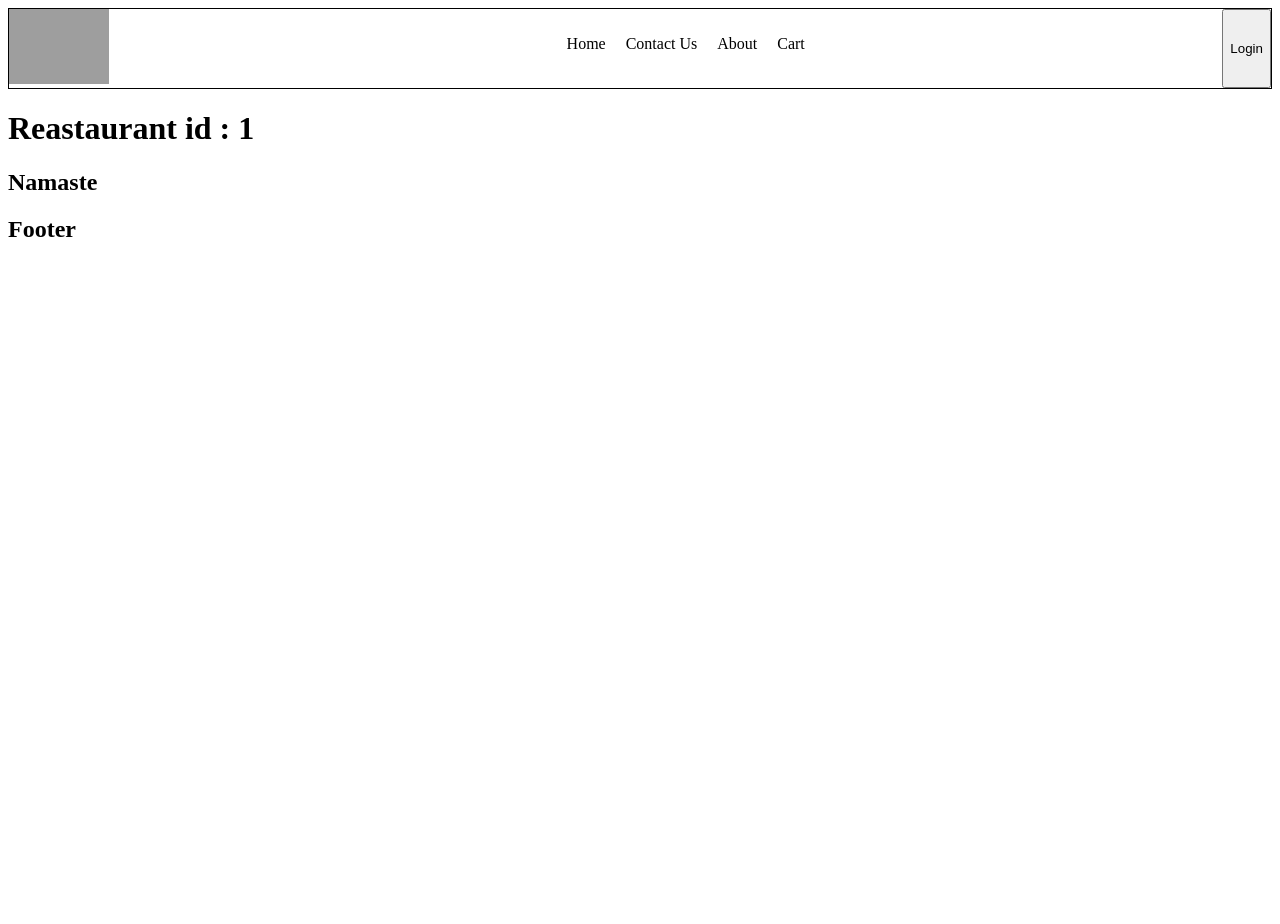
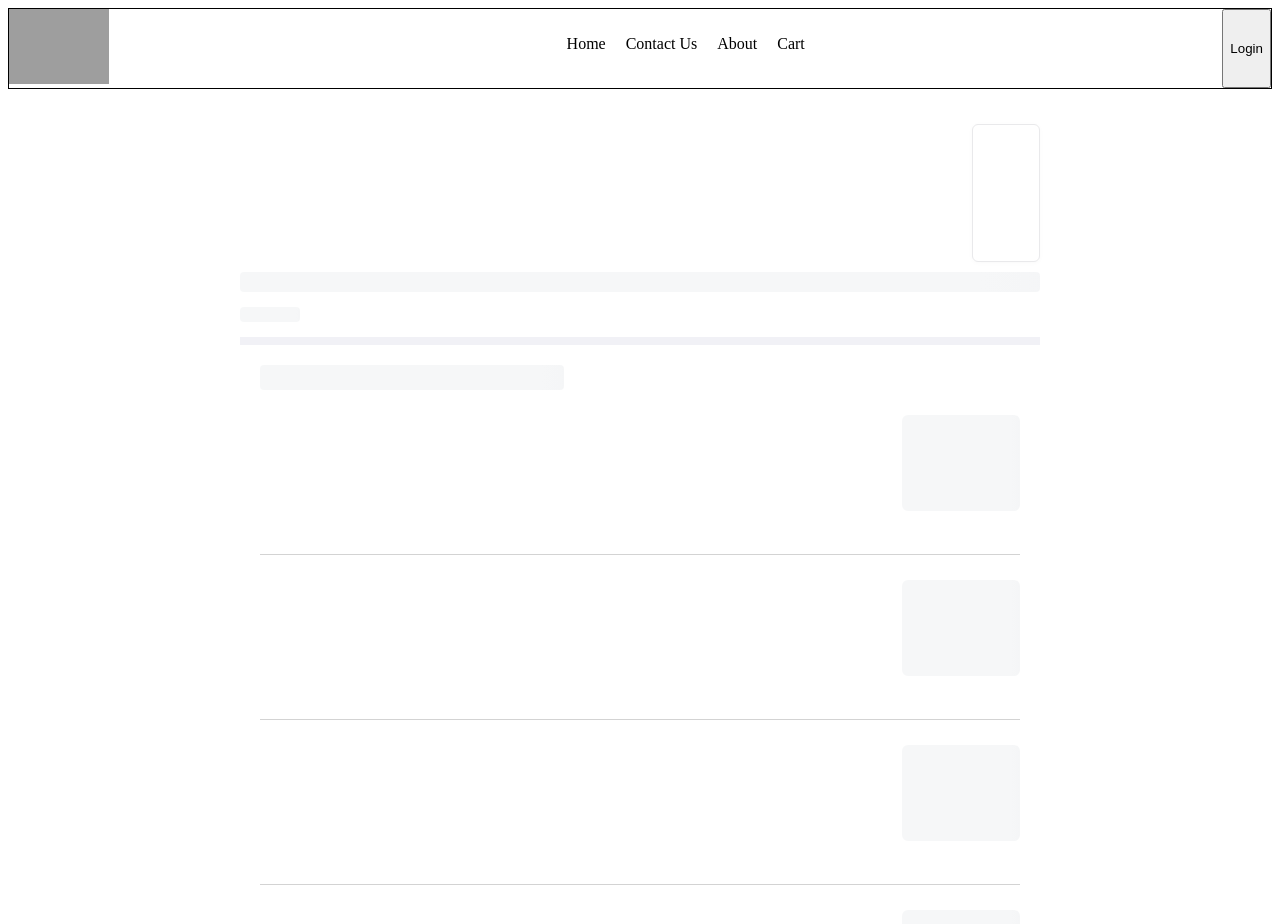
Before and after one commit to dynamo134/FoodExpress, a React (Vite) app: page /restaurant/1 in a window 1280 px wide. Shown: the top 924 px of the page. Before the commit the page ends 800 px from the top, so only its background shows below. Built offline with nearby package versions, Linux system fonts and the light colour scheme; no server answers; grey boxes are pictures that could not be loaded.

Commit message:
Added shimmer for the Restaurant Menu

```diff
--- a/src/App.css
+++ b/src/App.css
@@ -358,3 +358,159 @@
     width: 100%;
   }
 }
+
+
+/* Shimmer animation */
+@keyframes shimmer {
+  0% {
+    background-position: -200% 0;
+  }
+
+  100% {
+    background-position: 200% 0;
+  }
+}
+
+/* Base shimmer effect */
+.shimmer-menu-animate {
+  background: linear-gradient(90deg, #f6f7f8 25%, #edeef1 50%, #f6f7f8 75%);
+  background-size: 200% 100%;
+  animation: shimmer 1.5s infinite linear;
+  border-radius: 4px;
+}
+
+/* Menu container */
+.menu-conatiner {
+  max-width: 800px;
+  margin: 20px auto 0;
+  padding: 15px;
+}
+
+/* Header shimmer */
+.shimmer-menu-header {
+  display: flex;
+  justify-content: space-between;
+  margin-bottom: 10px;
+}
+
+/* Menu section */
+.menu {
+  width: calc(100% - 120px);
+}
+
+.menu div {
+  height: 16px;
+  width: 100%;
+  margin-bottom: 8px;
+}
+
+/* Rating shimmer */
+.rating {
+  border: 1px solid #e9e9eb;
+  box-shadow: 0 1px 5px #f9f9f9;
+  border-radius: 6px;
+  text-align: center;
+  padding: 8px;
+  max-width: 100px;
+  float: right;
+}
+
+.shimmer-rating-box {
+  width: 50px;
+  height: 20px;
+}
+
+/* Menu price shimmer */
+.menu-price {
+  display: flex;
+  gap: 25px;
+  margin-bottom: 15px;
+}
+
+.shimmer-menu-price {
+  width: 60px;
+  height: 15px;
+}
+
+/* Menu info shimmer */
+.menu-info {
+  display: flex;
+  gap: 5px;
+  margin-bottom: 15px;
+}
+
+.shimmer-menu-info {
+  width: 100%;
+  height: 20px;
+}
+
+/* Menu border */
+.menu-border {
+  border-top: 8px solid #f1f1f6;
+}
+
+/* Category section */
+.category-conatiner {
+  margin: 20px;
+}
+
+.category-header {
+  display: flex;
+  align-items: center;
+  justify-content: space-between;
+  cursor: pointer;
+}
+
+.shimmer-category-header {
+  width: 40%;
+  height: 25px;
+}
+
+/* Item container shimmer */
+.item-container {
+  padding: 25px 0;
+  border-bottom: 0.5px solid #d3d3d3;
+  display: flex;
+  justify-content: space-between;
+}
+
+/* Item info shimmer */
+.item-info {
+  display: flex;
+  flex-direction: column;
+  gap: 5px;
+  max-width: calc(100% - 144px);
+}
+
+.shimmer-item-info div {
+  width: 100%;
+  height: 14px;
+}
+
+/* Item image shimmer */
+.item-img {
+  position: relative;
+  height: 114px;
+}
+
+.shimmer-item-img {
+  width: 118px;
+  height: 96px;
+  border-radius: 6px;
+}
+
+/* Button shimmer */
+.item-img button {
+  bottom: 5%;
+  position: absolute;
+  left: 11%;
+  padding: 7px 32px;
+  box-shadow: 0 3px 8px #e9e9eb;
+  border-radius: 4px;
+  background-color: #fff;
+  border: none;
+  font-weight: 600;
+  cursor: pointer;
+  width: 70px;
+  height: 30px;
+}
--- a/src/components/Body.jsx
+++ b/src/components/Body.jsx
@@ -1,7 +1,7 @@
 import RestaurantCard from "./RestaurantCard";
 import restaurantList from "../utils/mockData";
 import { useState, useEffect } from "react";
-import ShimmerUI from "./ShimmerUI";
+import { ResCardShimmer } from "./ShimmerUI";
 
 const Body = () => {
   const [filteredRestList, setFilteredRestList] = useState([]);
@@ -53,7 +53,7 @@ const Body = () => {
   //if restList is empty => shimmer UI
   // if restourant list is not empty => Actual Data UI
   return filteredRestList.length == 0 ? (
-    <ShimmerUI />
+    <ResCardShimmer />
   ) : (
     <>
       <div className="search-container">
--- a/src/components/RestaurantMenu.jsx
+++ b/src/components/RestaurantMenu.jsx
@@ -1,10 +1,10 @@
 import React, { useEffect } from "react";
 import { useParams } from "react-router-dom";
-import Shimmer from "./ShimmerUI";
+import { ResMenuShimmer, ResCardShimmer } from "./ShimmerUI";
 export const RestaurantMenu = () => {
   const [restaurantData, setRestaurantData] = React.useState([]);
   useEffect(() => {
-    getRestaaurantMenu();
+    //getRestaaurantMenu();
   }, []);
 
   const getRestaaurantMenu = async () => {
@@ -14,11 +14,9 @@ export const RestaurantMenu = () => {
     setRestaurantData(data);
   };
   const { id } = useParams();
-
-  if (!restaurantData) {
-    return <Shimmer />;
-  }
-  return (
+  return restaurantData.length == 0 ? (
+    <ResMenuShimmer />
+  ) : (
     <div>
       <h1>Reastaurant id : {id}</h1>
       <h2>Namaste</h2>
--- a/src/components/ShimmerUI.jsx
+++ b/src/components/ShimmerUI.jsx
@@ -1,4 +1,4 @@
-const Shimmer = () => {
+export const ResCardShimmer = () => {
   // You can adjust the number of shimmer items based on your design
   const shimmerItems = Array.from({ length: 21 }, (_, index) => index + 1);
 
@@ -21,4 +21,54 @@ const Shimmer = () => {
     </div>
   );
 };
-export default Shimmer;
+
+export const ResMenuShimmer = () => {
+  return (
+    <>
+      <div className="menu-conatiner">
+        <div className="menu-header shimmer-menu-header">
+          <div className="menu">
+            <div></div>
+            <div></div>
+            <div></div>
+            <br />
+            <div></div>
+            <div></div>
+          </div>
+          <div className="rating">
+            <div className="shimmer-rating-box"></div>
+          </div>
+        </div>
+        <div className="menu-info">
+          <div className="shimmer-menu-animate shimmer-menu-info"></div>
+        </div>
+        <div className="menu-price">
+          <div className="shimmer-menu-animate shimmer-menu-price"></div>
+        </div>
+        <div className="menu-border"></div>
+        <div className="category-conatiner">
+          <div className="category-header">
+            <div className="shimmer-menu-animate shimmer-category-header"></div>
+          </div>
+          {Array(10)
+            .fill("")
+            .map((item, i) => {
+              return (
+                <div className="item-container" key={"res-menu-list" + i}>
+                  <div className="item-info shimmer-item-info">
+                    <div className="shimmer-menu-animate"></div>
+                    <div className="shimmer-menu-animate"></div>
+                    <div className="shimmer-menu-animate"></div>
+                    <span className="shimmer-menu-animate"></span>
+                  </div>
+                  <div className="item-img">
+                    <div className="shimmer-menu-animate shimmer-item-img"></div>
+                  </div>
+                </div>
+              );
+            })}
+        </div>
+      </div>
+    </>
+  );
+};
```
